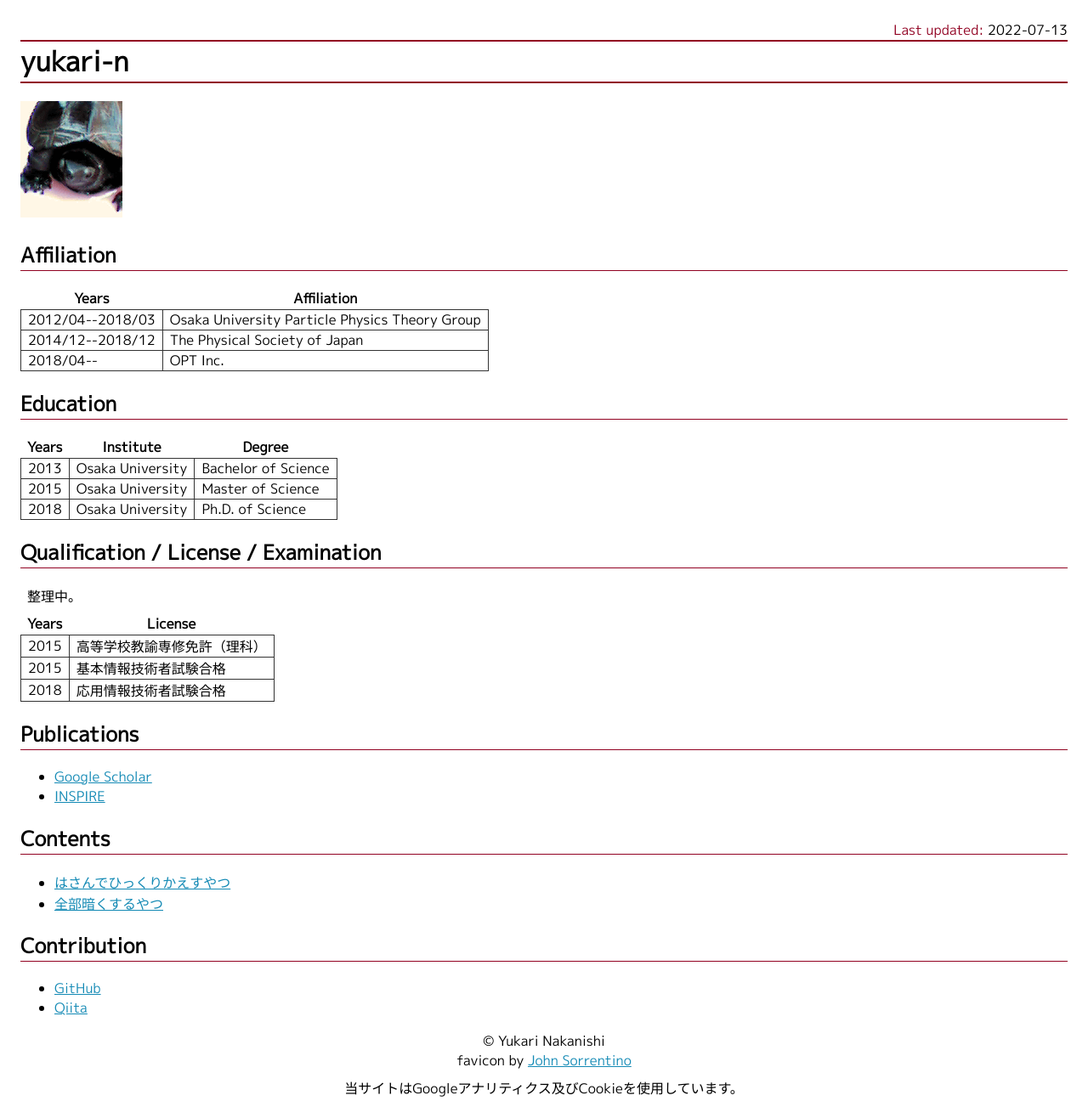
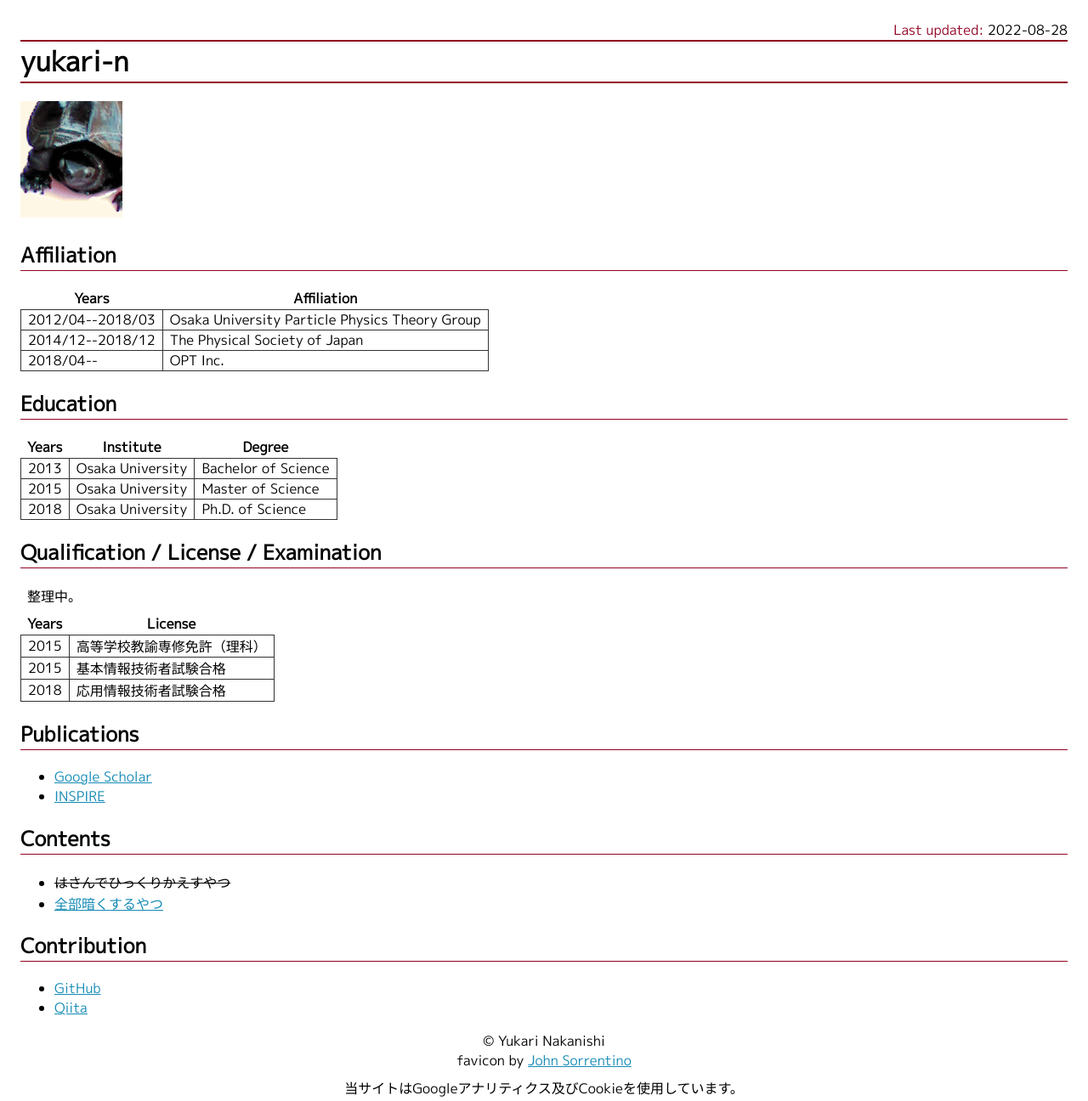
Before and after one commit to yukari-n/yukari-n.github.io, a plain HTML site: page index.html in a window 1280 px wide. Shown: the top 1296 px of the page at 85% size. Drawn offline with Linux system fonts and the light colour scheme; a web font is replaced by a local one.

Commit message:
remove: game

```diff
--- a/index.html
+++ b/index.html
@@ -34,7 +34,7 @@
     </style>
   </head>
   <body>
-    <div id="updated">Last updated: <time>2022-07-13</time></div>
+    <div id="updated">Last updated: <time>2022-08-28</time></div>
     <h1>yukari-n</h1>
     <img alt="Avatar" src="/kame.png" width="120" height="137" />
 
@@ -77,7 +77,7 @@
 
     <h2>Contents</h2>
     <ul>
-      <li><a onClick="gtag('event', 'click', {'event_category' : 'Contents', 'event_label' : 'はさんでひっくりかえすやつ'});" rel="noopener" target="_blank" href="https://reverse-game-php.herokuapp.com/">はさんでひっくりかえすやつ</a></li>
+      <li><del>はさんでひっくりかえすやつ</del></li>
       <li><a onClick="gtag('event', 'click', {'event_category' : 'Contents', 'event_label' : '全部暗くするやつ'});" rel="noopener" target="_blank" href="https://lightsout.glitch.me/">全部暗くするやつ</a></li>
     </ul>
 
```
